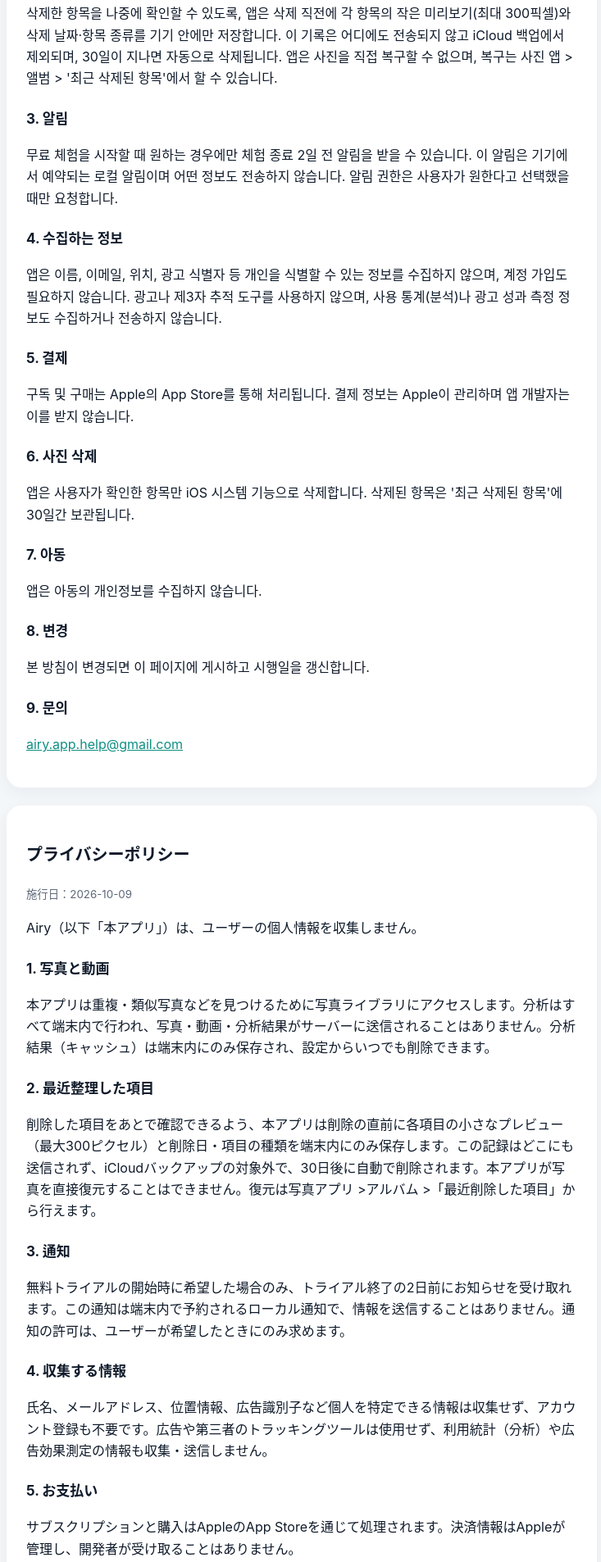
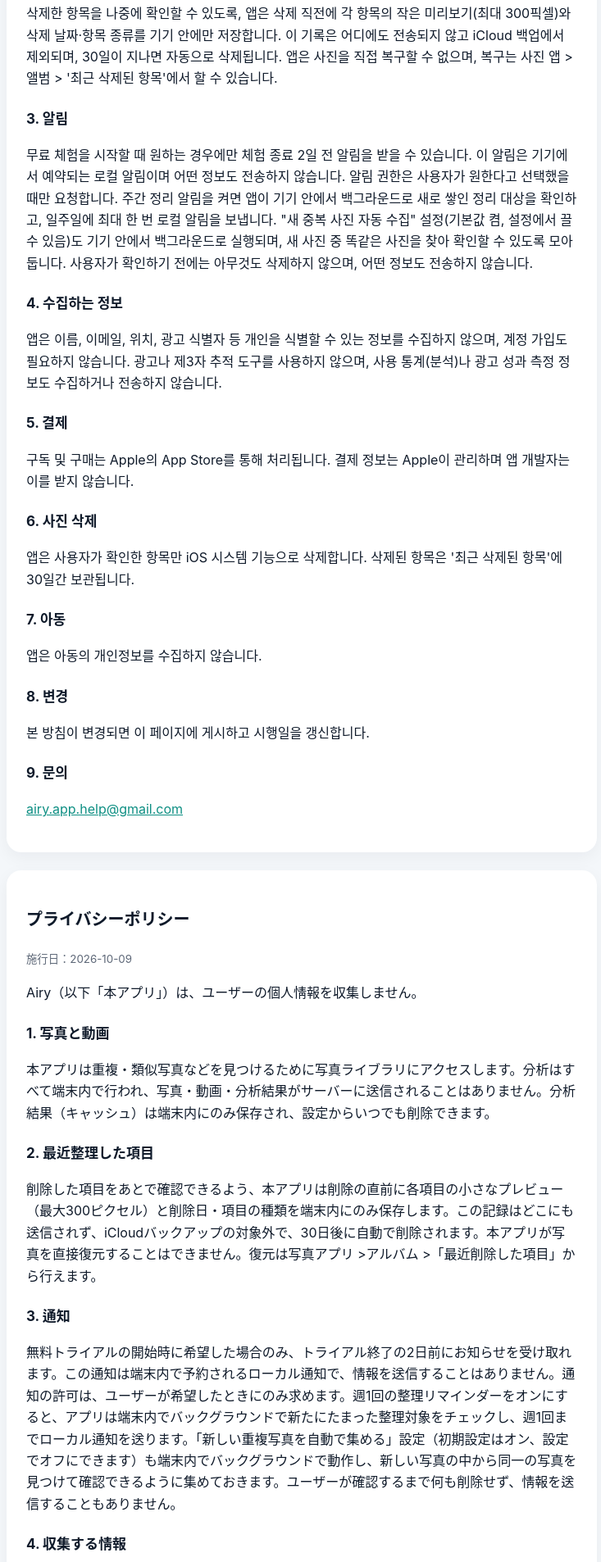
Before and after one commit to jsj3111/airy-app, a plain HTML site: page privacy.html in a window 1280 px wide. Shown: the part 574-2480 px from the top of the page at 82% size, without its empty margins (272-1005 px from the left). Drawn offline with Linux system fonts and the light colour scheme.

Commit message:
Privacy: weekly tidy-up reminder and on-device new-duplicates check

```diff
--- a/privacy.html
+++ b/privacy.html
@@ -12,7 +12,7 @@ section{background:#fff;border-radius:18px;padding:8px 24px 24px;margin-bottom:2
 <h3>1. 사진 및 동영상</h3><p>앱은 중복·유사 사진 등을 찾기 위해 사진 보관함에 접근합니다. 모든 분석은 사용자의 기기 안에서만 이루어지며, 사진·동영상·분석 결과는 어떤 서버로도 전송되지 않습니다. 분석 결과(캐시)는 기기에만 저장되며 설정에서 언제든 삭제할 수 있습니다.</p>
 <h3>2. 최근 정리한 항목</h3><p>삭제한 항목을 나중에 확인할 수 있도록, 앱은 삭제 직전에 각 항목의 작은 미리보기(최대 300픽셀)와 삭제 날짜·항목 종류를 기기 안에만 저장합니다. 이 기록은 어디에도 전송되지 않고 iCloud 백업에서 제외되며, 30일이 지나면 자동으로 삭제됩니다. 앱은 사진을 직접 복구할 수 없으며, 복구는 사진 앱 > 앨범 > '최근 삭제된 항목'에서 할 수 있습니다.</p>
 
-<h3>3. 알림</h3><p>무료 체험을 시작할 때 원하는 경우에만 체험 종료 2일 전 알림을 받을 수 있습니다. 이 알림은 기기에서 예약되는 로컬 알림이며 어떤 정보도 전송하지 않습니다. 알림 권한은 사용자가 원한다고 선택했을 때만 요청합니다.</p>
+<h3>3. 알림</h3><p>무료 체험을 시작할 때 원하는 경우에만 체험 종료 2일 전 알림을 받을 수 있습니다. 이 알림은 기기에서 예약되는 로컬 알림이며 어떤 정보도 전송하지 않습니다. 알림 권한은 사용자가 원한다고 선택했을 때만 요청합니다. 주간 정리 알림을 켜면 앱이 기기 안에서 백그라운드로 새로 쌓인 정리 대상을 확인하고, 일주일에 최대 한 번 로컬 알림을 보냅니다. "새 중복 사진 자동 수집" 설정(기본값 켬, 설정에서 끌 수 있음)도 기기 안에서 백그라운드로 실행되며, 새 사진 중 똑같은 사진을 찾아 확인할 수 있도록 모아 둡니다. 사용자가 확인하기 전에는 아무것도 삭제하지 않으며, 어떤 정보도 전송하지 않습니다.</p>
 
 <h3>4. 수집하는 정보</h3><p>앱은 이름, 이메일, 위치, 광고 식별자 등 개인을 식별할 수 있는 정보를 수집하지 않으며, 계정 가입도 필요하지 않습니다. 광고나 제3자 추적 도구를 사용하지 않으며, 사용 통계(분석)나 광고 성과 측정 정보도 수집하거나 전송하지 않습니다.</p>
 <h3>5. 결제</h3><p>구독 및 구매는 Apple의 App Store를 통해 처리됩니다. 결제 정보는 Apple이 관리하며 앱 개발자는 이를 받지 않습니다.</p>
@@ -25,7 +25,7 @@ section{background:#fff;border-radius:18px;padding:8px 24px 24px;margin-bottom:2
 <h3>1. 写真と動画</h3><p>本アプリは重複・類似写真などを見つけるために写真ライブラリにアクセスします。分析はすべて端末内で行われ、写真・動画・分析結果がサーバーに送信されることはありません。分析結果（キャッシュ）は端末内にのみ保存され、設定からいつでも削除できます。</p>
 <h3>2. 最近整理した項目</h3><p>削除した項目をあとで確認できるよう、本アプリは削除の直前に各項目の小さなプレビュー（最大300ピクセル）と削除日・項目の種類を端末内にのみ保存します。この記録はどこにも送信されず、iCloudバックアップの対象外で、30日後に自動で削除されます。本アプリが写真を直接復元することはできません。復元は写真アプリ >アルバム >「最近削除した項目」から行えます。</p>
 
-<h3>3. 通知</h3><p>無料トライアルの開始時に希望した場合のみ、トライアル終了の2日前にお知らせを受け取れます。この通知は端末内で予約されるローカル通知で、情報を送信することはありません。通知の許可は、ユーザーが希望したときにのみ求めます。</p>
+<h3>3. 通知</h3><p>無料トライアルの開始時に希望した場合のみ、トライアル終了の2日前にお知らせを受け取れます。この通知は端末内で予約されるローカル通知で、情報を送信することはありません。通知の許可は、ユーザーが希望したときにのみ求めます。週1回の整理リマインダーをオンにすると、アプリは端末内でバックグラウンドで新たにたまった整理対象をチェックし、週1回までローカル通知を送ります。「新しい重複写真を自動で集める」設定（初期設定はオン、設定でオフにできます）も端末内でバックグラウンドで動作し、新しい写真の中から同一の写真を見つけて確認できるように集めておきます。ユーザーが確認するまで何も削除せず、情報を送信することもありません。</p>
 
 <h3>4. 収集する情報</h3><p>氏名、メールアドレス、位置情報、広告識別子など個人を特定できる情報は収集せず、アカウント登録も不要です。広告や第三者のトラッキングツールは使用せず、利用統計（分析）や広告効果測定の情報も収集・送信しません。</p>
 <h3>5. お支払い</h3><p>サブスクリプションと購入はAppleのApp Storeを通じて処理されます。決済情報はAppleが管理し、開発者が受け取ることはありません。</p>
@@ -38,7 +38,7 @@ section{background:#fff;border-radius:18px;padding:8px 24px 24px;margin-bottom:2
 <h3>1. Photos and videos</h3><p>The app accesses your photo library to find duplicates, similar shots and other items you may want to delete. All analysis happens on your device. Your photos, videos and analysis results are never sent to any server. Analysis results (a cache) are stored only on your device and can be deleted at any time in Settings.</p>
 <h3>2. Recently cleaned</h3><p>So you can see what was deleted, the app saves a small preview (at most 300 pixels) of each item, the date and the cleanup category, on your device only, just before deleting it. This record is never sent anywhere, is excluded from iCloud backups and is removed automatically after 30 days. The app cannot restore photos itself; you can restore them in Photos > Albums > Recently Deleted.</p>
 
-<h3>3. Notifications</h3><p>When you start a free trial, you can choose to get one reminder 2 days before the trial ends. It is a local notification scheduled on your device; nothing is sent anywhere. The app asks for notification permission only if you choose the reminder.</p>
+<h3>3. Notifications</h3><p>When you start a free trial, you can choose to get one reminder 2 days before the trial ends. It is a local notification scheduled on your device; nothing is sent anywhere. The app asks for notification permission only if you choose the reminder or the weekly tidy-up reminder. If you turn on the weekly tidy-up reminder, the app checks for new clutter in the background on your device and sends at most one local notification a week. The optional "Auto-collect new duplicates" setting (on by default, can be turned off in Settings) also runs on your device in the background, finds exact copies among new photos and gathers them for you to review; nothing is deleted without your confirmation. None of this is sent anywhere.</p>
 
 <h3>4. Information we collect</h3><p>We do not collect names, email addresses, location, advertising identifiers or any other information that identifies you, and no account is required. The app contains no ads and no third-party tracking, and it does not collect or send usage analytics or ad-attribution data.</p>
 <h3>5. Purchases</h3><p>Subscriptions and purchases are processed by Apple through the App Store. Apple handles payment information; the developer never receives it.</p>
```
